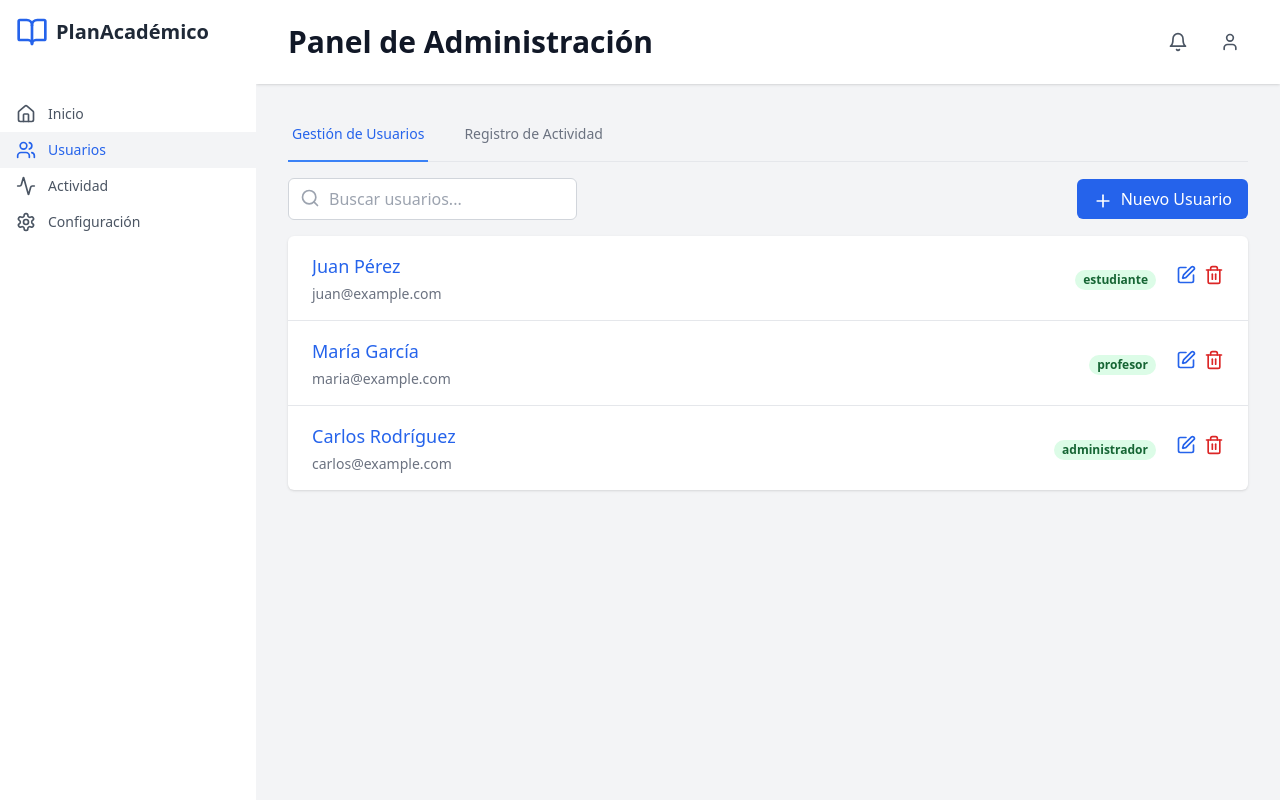
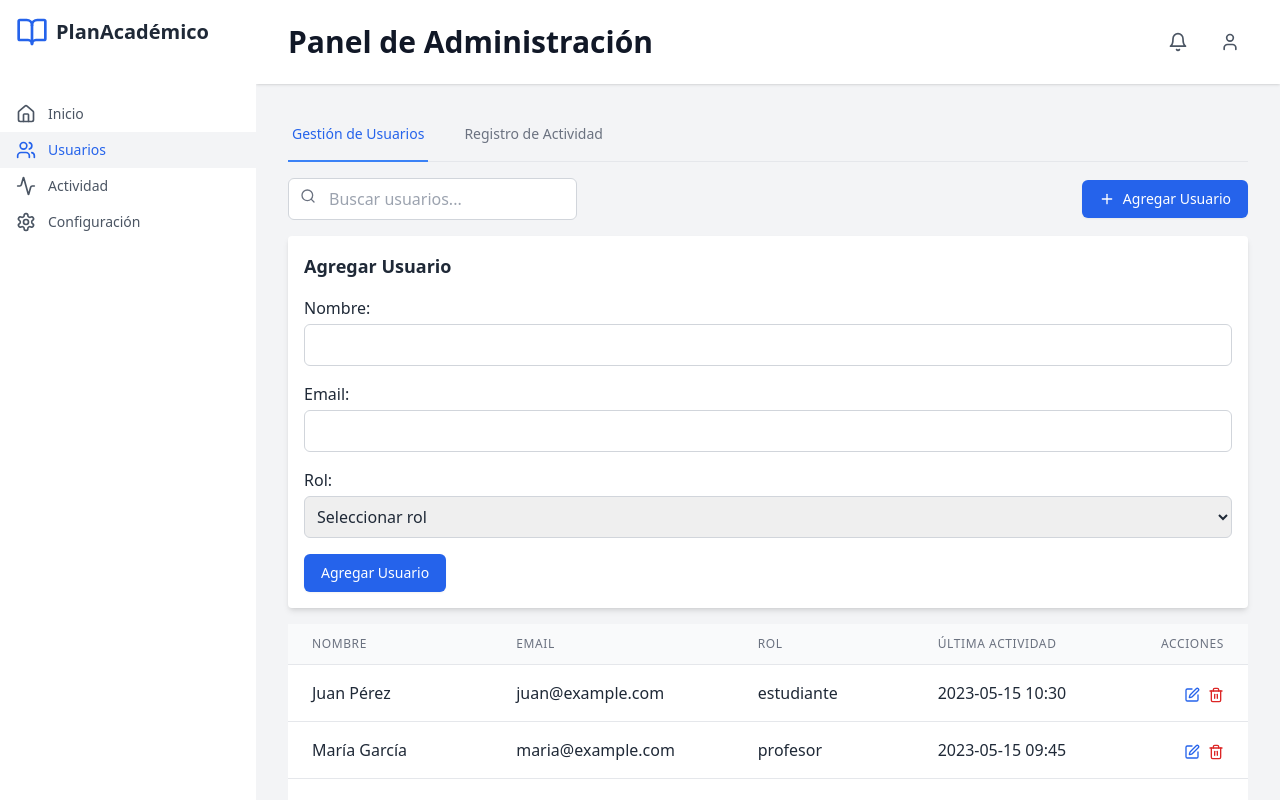
Before and after one commit to BerriosUmbriaJD/Sistema-Academico, a React (Vite) app: page /admin/dashboard in a window 1280 px wide. Built offline with nearby package versions, Linux system fonts and the light colour scheme.

Commit message:
arreglando error de guardado

```diff
--- a/src/pages/admin/AdminDashboard.jsx
+++ b/src/pages/admin/AdminDashboard.jsx
@@ -17,6 +17,9 @@ export const AdminDashboard = () => {
     { id: 3, user: "Carlos Rodríguez", action: "Edición de usuario", timestamp: "2023-05-15 11:15" },
   ])
   const [editingUser, setEditingUser] = useState(null)
+  const [name, setName] = useState('')
+  const [email, setEmail] = useState('')
+  const [role, setRole] = useState('')
 
   const filteredUsers = users.filter(user =>
     user.name.toLowerCase().includes(searchTerm.toLowerCase()) ||
@@ -25,6 +28,9 @@ export const AdminDashboard = () => {
 
   const handleEditUser = (user) => {
     setEditingUser(user)
+    setName(user.name)
+    setEmail(user.email)
+    setRole(user.role)
   }
 
   const handleDeleteUser = (userId) => {
@@ -39,8 +45,17 @@ export const AdminDashboard = () => {
 
   const handleSaveUser = (e) => {
     e.preventDefault()
+
+    // Validación básica
+    if (!name || !email) {
+      alert("Por favor, completa todos los campos.")
+      return
+    }
+
     if (editingUser) {
-      setUsers(users.map(user => user.id === editingUser.id ? editingUser : user))
+      // Edit existing user
+      const updatedUser = { ...editingUser, name, email, role }
+      setUsers(users.map(user => user.id === editingUser.id ? updatedUser : user))
       setActivityLog([...activityLog, {
         id: activityLog.length + 1,
         user: "Administrador",
@@ -48,12 +63,16 @@ export const AdminDashboard = () => {
         timestamp: new Date().toLocaleString()
       }])
       setEditingUser(null)
+      setName('')
+      setEmail('')
+      setRole('')
     } else {
+      // Add new user
       const newUser = {
-        id: users.length + 1,
-        name: e.currentTarget.name.value,
-        email: e.currentTarget.email.value,
-        role: e.currentTarget.role.value,
+        id: users.length > 0 ? Math.max(...users.map(user => user.id)) + 1 : 1, // ID único
+        name,
+        email,
+        role,
         lastActive: "N/A"
       }
       setUsers([...users, newUser])
@@ -63,6 +82,11 @@ export const AdminDashboard = () => {
         action: `Creación de usuario (ID: ${newUser.id})`,
         timestamp: new Date().toLocaleString()
       }])
+      // Reset the form
+      setName('')
+      setEmail('')
+      setRole('')
+      setEditingUser(null) // Asegúrate de limpiar el estado de editingUser
     }
   }
 
@@ -70,7 +94,7 @@ export const AdminDashboard = () => {
     <div className="flex h-screen bg-gray-100">
       <aside className="w-64 bg-white shadow-md">
         <div className="p-4">
-          <Link href="/" className="flex items-center space-x-2">
+          <Link to="/" className="flex items-center space-x-2">
             <BookOpen className="h-8 w-8 text-blue-600" />
             <span className="text-xl font-bold text-gray-800">PlanAcadémico</span>
           </Link>
@@ -134,159 +158,121 @@ export const AdminDashboard = () => {
                     value={searchTerm}
                     onChange={(e) => setSearchTerm(e.target.value)}
                   />
-                  <Search className="absolute left-3 top-2.5 h-5 w-5 text-gray-400" />
+                  <Search className="absolute left-3 top-2.5 h-4 w-4 text-gray-500" />
                 </div>
                 <button
-                  onClick={() => setEditingUser({ id: 0, name: '', email: '', role: 'estudiante', lastActive: '' })}
-                  className="px-4 py-2 bg-blue-600 text-white rounded-md hover:bg-blue-700 focus:outline-none focus:ring-2 focus:ring-blue-500 focus:ring-offset-2"
+                  onClick={() => setEditingUser(null)}
+                  className="inline-flex items-center px-4 py-2 border border-transparent text-sm font-medium rounded-md shadow-sm text-white bg-blue-600 hover:bg-blue-700 focus:outline-none focus:ring-2 focus:ring-blue-500 focus:ring-offset-2"
                 >
-                  <Plus className="inline-block mr-2 h-5 w-5" />
-                  Nuevo Usuario
+                  <Plus className="mr-2 h-4 w-4" />
+                  Agregar Usuario
                 </button>
               </div>
 
-              <div className="bg-white shadow overflow-hidden sm:rounded-md">
-                <ul className="divide-y divide-gray-200">
-                  {filteredUsers.map(user => (
-                    <li key={user.id}>
-                      <div className="px-4 py-4 flex items-center sm:px-6">
-                        <div className="min-w-0 flex-1 sm:flex sm:items-center sm:justify-between">
-                          <div>
-                            <h3 className="text-lg font-medium text-blue-600 truncate">{user.name}</h3>
-                            <p className="mt-1 text-sm text-gray-500">{user.email}</p>
-                          </div>
-                          <div className="mt-4 flex-shrink-0 sm:mt-0 sm:ml-5">
-                            <p className="px-2 inline-flex text-xs leading-5 font-semibold rounded-full bg-green-100 text-green-800">
-                              {user.role}
-                            </p>
-                          </div>
-                        </div>
-                        <div className="ml-5 flex-shrink-0">
-                          <button
-                            onClick={() => handleEditUser(user)}
-                            className="mr-2 text-blue-600 hover:text-blue-900"
-                          >
-                            <Edit className="h-5 w-5" />
-                          </button>
-                          <button
-                            onClick={() => handleDeleteUser(user.id)}
-                            className="text-red-600 hover:text-red-900"
-                          >
-                            <Trash2 className="h-5 w-5" />
-                          </button>
-                        </div>
-                      </div>
-                    </li>
-                  ))}
-                </ul>
-              </div>
-            </div>
-          )}
-
-          {activeTab === 'activity' && (
-            <div className="bg-white shadow overflow-hidden sm:rounded-md">
-              <ul className="divide-y divide-gray-200">
-                {activityLog.map(activity => (
-                  <li key={activity.id}>
-                    <div className="px-4 py-4 sm:px-6">
-                      <div className="flex items-center justify-between">
-                        <p className="text-sm font-medium text-blue-600 truncate">{activity.user}</p>
-                        <div className="ml-2 flex-shrink-0 flex">
-                          <p className="px-2 inline-flex text-xs leading-5 font-semibold rounded-full bg-green-100 text-green-800">
-                            {activity.action}
-                          </p>
-                        </div>
-                      </div>
-                      <div className="mt-2 sm:flex sm:justify-between">
-                        <div className="sm:flex">
-                          <p className="flex items-center text-sm text-gray-500">
-                            <Activity className="flex-shrink-0 mr-1.5 h-5 w-5 text-gray-400" />
-                            {activity.action}
-                          </p>
-                        </div>
-                        <div className="mt-2 flex items-center text-sm text-gray-500 sm:mt-0">
-                          <p>{activity.timestamp}</p>
-                        </div>
-                      </div>
-                    </div>
-                  </li>
-                ))}
-              </ul>
-            </div>
-          )}
-        </div>
-      </main>
-
-      {editingUser && (
-        <div className="fixed z-10 inset-0 overflow-y-auto">
-          <div className="flex items-end justify-center min-h-screen pt-4 px-4 pb-20 text-center sm:block sm:p-0">
-            <div className="fixed inset-0 transition-opacity" aria-hidden="true">
-              <div className="absolute inset-0 bg-gray-500 opacity-75"></div>
-            </div>
-            <span className="hidden sm:inline-block sm:align-middle sm:h-screen" aria-hidden="true">&#8203;</span>
-            <div className="inline-block align-bottom bg-white rounded-lg text-left overflow-hidden shadow-xl transform transition-all sm:my-8 sm:align-middle sm:max-w-lg sm:w-full">
-              <form onSubmit={handleSaveUser}>
-                <div className="bg-white px-4 pt-5 pb-4 sm:p-6 sm:pb-4">
-                  <h3 className="text-lg font-medium text-gray-900 mb-4">
-                    {editingUser.id === 0 ? 'Crear Nuevo Usuario' : 'Editar Usuario'}
-                  </h3>
-                  <div className="mb-4">
-                    <label htmlFor="name" className="block text-sm font-medium text-gray-700">Nombre</label>
+              <form onSubmit={handleSaveUser} className="mb-4 p-4 bg-white rounded shadow-md">
+                <h2 className="text-lg font-semibold mb-4">{editingUser ? 'Editar Usuario' : 'Agregar Usuario'}</h2>
+                <div className="flex flex-col mb-4">
+                  <label htmlFor="name" className="mb-1 font-medium">Nombre:</label>
                   <input
                     type="text"
                     name="name"
-                      id="name"
-                      value={editingUser.name}
-                      onChange={(e) => setEditingUser({...editingUser, name: e.target.value})}
-                      className="mt-1 block w-full border border-gray-300 rounded-md shadow-sm py-2 px-3 focus:outline-none focus:ring-blue-500 focus:border-blue-500"
+                    className="border border-gray-300 rounded-md p-2 focus:outline-none focus:ring-2 focus:ring-blue-500"
+                    required
+                    value={name} // Manejando el valor desde el estado
+                    onChange={(e) => setName(e.target.value)} // Actualizando el estado
                   />
                 </div>
-                  <div className="mb-4">
-                    <label htmlFor="email" className="block text-sm font-medium text-gray-700">Email</label>
+                <div className="flex flex-col mb-4">
+                  <label htmlFor="email" className="mb-1 font-medium">Email:</label>
                   <input
                     type="email"
                     name="email"
-                      id="email"
-                      value={editingUser.email}
-                      onChange={(e) => setEditingUser({...editingUser, email: e.target.value})}
-                      className="mt-1 block w-full border border-gray-300 rounded-md shadow-sm py-2 px-3 focus:outline-none focus:ring-blue-500 focus:border-blue-500"
+                    className="border border-gray-300 rounded-md p-2 focus:outline-none focus:ring-2 focus:ring-blue-500"
+                    required
+                    value={email} // Manejando el valor desde el estado
+                    onChange={(e) => setEmail(e.target.value)} // Actualizando el estado
                   />
                 </div>
-                  <div className="mb-4">
-                    <label htmlFor="role" className="block text-sm font-medium  text-gray-700">Rol</label>
+                <div className="flex flex-col mb-4">
+                  <label htmlFor="role" className="mb-1 font-medium">Rol:</label>
                   <select
                     name="role"
-                      id="role"
-                      value={editingUser.role}
-                      onChange={(e) => setEditingUser({...editingUser, role: e.target.value})}
-                      className="mt-1 block w-full border border-gray-300 rounded-md shadow-sm py-2 px-3 focus:outline-none focus:ring-blue-500 focus:border-blue-500"
+                    className="border border-gray-300 rounded-md p-2 focus:outline-none focus:ring-2 focus:ring-blue-500"
+                    required
+                    value={role} // Manejando el valor desde el estado
+                    onChange={(e) => setRole(e.target.value)} // Actualizando el estado
                   >
+                    <option value="">Seleccionar rol</option>
                     <option value="estudiante">Estudiante</option>
                     <option value="profesor">Profesor</option>
                     <option value="administrador">Administrador</option>
                   </select>
                 </div>
-                </div>
-                <div className="bg-gray-50 px-4 py-3 sm:px-6 sm:flex sm:flex-row-reverse">
                 <button
                   type="submit"
-                    className="w-full inline-flex justify-center rounded-md border border-transparent shadow-sm px-4 py-2 bg-blue-600 text-base font-medium text-white hover:bg-blue-700 focus:outline-none focus:ring-2 focus:ring-offset-2 focus:ring-blue-500 sm:ml-3 sm:w-auto sm:text-sm"
+                  className="inline-flex items-center px-4 py-2 border border-transparent text-sm font-medium rounded-md shadow-sm text-white bg-blue-600 hover:bg-blue-700 focus:outline-none focus:ring-2 focus:ring-blue-500 focus:ring-offset-2"
                 >
-                    Guardar
+                  {editingUser ? 'Actualizar Usuario' : 'Agregar Usuario'}
                 </button>
-                  <button
-                    type="button"
-                    onClick={() => setEditingUser(null)}
-                    className="mt-3 w-full inline-flex justify-center rounded-md border border-gray-300 shadow-sm px-4 py-2 bg-white text-base font-medium text-gray-700 hover:bg-gray-50 focus:outline-none focus:ring-2 focus:ring-offset-2 focus:ring-blue-500 sm:mt-0 sm:ml-3 sm:w-auto sm:text-sm"
-                  >
-                    Cancelar
+              </form>
+
+              <table className="min-w-full divide-y divide-gray-200">
+                <thead className="bg-gray-50">
+                  <tr>
+                    <th className="px-6 py-3 text-left text-xs font-medium text-gray-500 uppercase tracking-wider">Nombre</th>
+                    <th className="px-6 py-3 text-left text-xs font-medium text-gray-500 uppercase tracking-wider">Email</th>
+                    <th className="px-6 py-3 text-left text-xs font-medium text-gray-500 uppercase tracking-wider">Rol</th>
+                    <th className="px-6 py-3 text-left text-xs font-medium text-gray-500 uppercase tracking-wider">Última Actividad</th>
+                    <th className="px-6 py-3 text-right text-xs font-medium text-gray-500 uppercase tracking-wider">Acciones</th>
+                  </tr>
+                </thead>
+                <tbody className="bg-white divide-y divide-gray-200">
+                  {filteredUsers.map(user => (
+                    <tr key={user.id}>
+                      <td className="px-6 py-4 whitespace-nowrap">{user.name}</td>
+                      <td className="px-6 py-4 whitespace-nowrap">{user.email}</td>
+                      <td className="px-6 py-4 whitespace-nowrap">{user.role}</td>
+                      <td className="px-6 py-4 whitespace-nowrap">{user.lastActive}</td>
+                      <td className="px-6 py-4 whitespace-nowrap text-right">
+                        <button onClick={() => handleEditUser(user)} className="text-blue-600 hover:text-blue-900">
+                          <Edit className="h-4 w-4 inline" />
                         </button>
+                        <button onClick={() => handleDeleteUser(user.id)} className="text-red-600 hover:text-red-900 ml-2">
+                          <Trash2 className="h-4 w-4 inline" />
+                        </button>
+                      </td>
+                    </tr>
+                  ))}
+                </tbody>
+              </table>
             </div>
-              </form>
-            </div>
-          </div>
+          )}
+
+          {activeTab === 'activity' && (
+            <div>
+              <h2 className="text-lg font-semibold mb-4">Registro de Actividad</h2>
+              <table className="min-w-full divide-y divide-gray-200">
+                <thead className="bg-gray-50">
+                  <tr>
+                    <th className="px-6 py-3 text-left text-xs font-medium text-gray-500 uppercase tracking-wider">Usuario</th>
+                    <th className="px-6 py-3 text-left text-xs font-medium text-gray-500 uppercase tracking-wider">Acción</th>
+                    <th className="px-6 py-3 text-left text-xs font-medium text-gray-500 uppercase tracking-wider">Timestamp</th>
+                  </tr>
+                </thead>
+                <tbody className="bg-white divide-y divide-gray-200">
+                  {activityLog.map(activity => (
+                    <tr key={activity.id}>
+                      <td className="px-6 py-4 whitespace-nowrap">{activity.user}</td>
+                      <td className="px-6 py-4 whitespace-nowrap">{activity.action}</td>
+                      <td className="px-6 py-4 whitespace-nowrap">{activity.timestamp}</td>
+                    </tr>
+                  ))}
+                </tbody>
+              </table>
             </div>
           )}
         </div>
+      </main>
+    </div>
   )
 }
```
Lines whose indentation alone changed are shown as unchanged.
